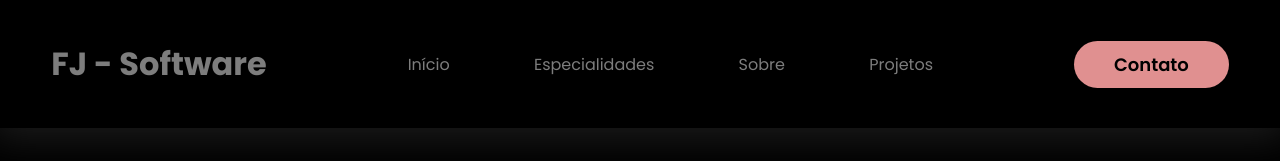
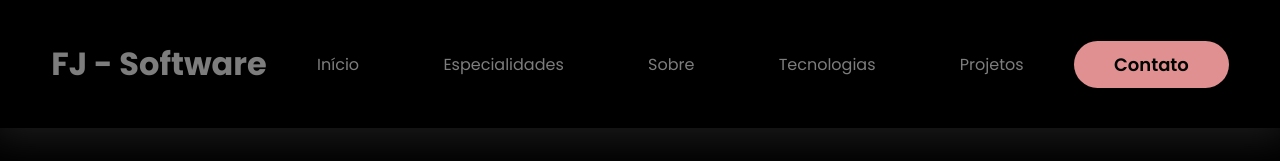
Before and after one commit to FranciiscoJunior/Portifoliio, a plain HTML site: page index.html in a window 1280 px wide. Shown: the top 161 px of the page. Drawn offline with nearby package versions, Linux system fonts and the light colour scheme.

Commit message:
Update index.html

```diff
--- a/index.html
+++ b/index.html
@@ -34,6 +34,7 @@
                     <li><a href="#">Início</a></li>
                     <li><a href="#">Especialidades</a></li>
                     <li><a href="#">Sobre</a></li>
+                    <li><a href="#">Tecnologias</a></li>
                     <li><a href="#">Projetos</a></li>
                 </ul>
             </nav>
```
